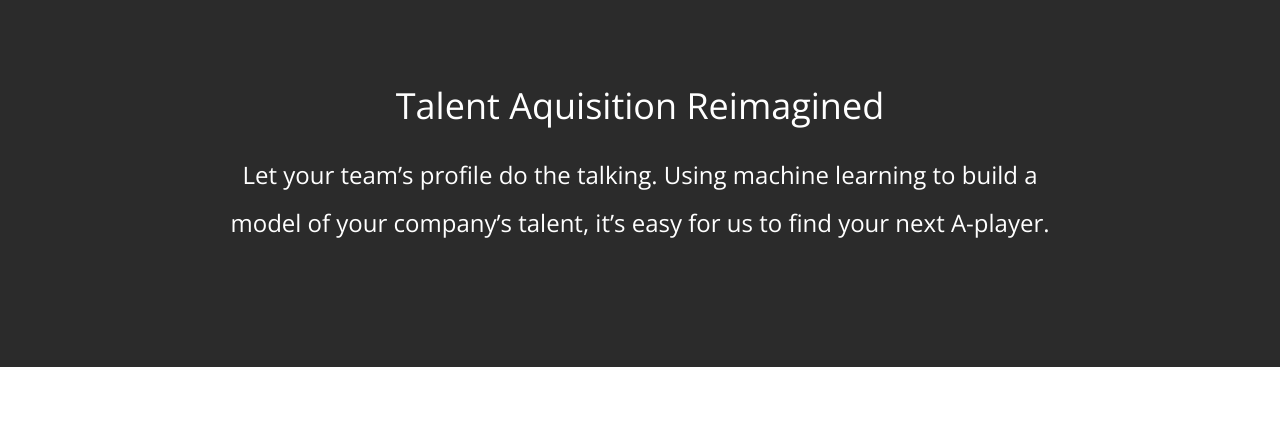
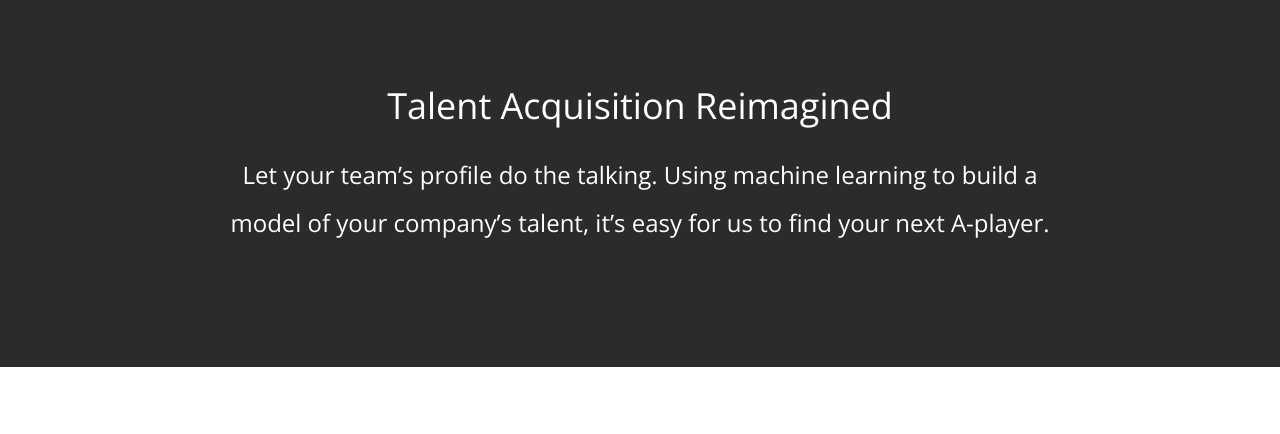
Before and after one commit to LabRecruit/labrecruit.github.io, a website: page index.html in a window 1280 px wide. Shown: the part 1090-1524 px from the top of the page. Drawn offline with nearby package versions, Linux system fonts and the light colour scheme.

Commit message:
fix typo

```diff
--- a/index.html
+++ b/index.html
@@ -92,7 +92,7 @@
     <!-- Content 2 -->
 
     <section class="text_container">
-      <h2 class="text_container--title">talent aquisition reimagined</h2>
+      <h2 class="text_container--title">talent acquisition reimagined</h2>
       <p class="text_container--content">
         Let your team’s profile do the talking.
         Using machine learning to build a model of your company’s talent, it’s easy for us to find your next A-player.
```
